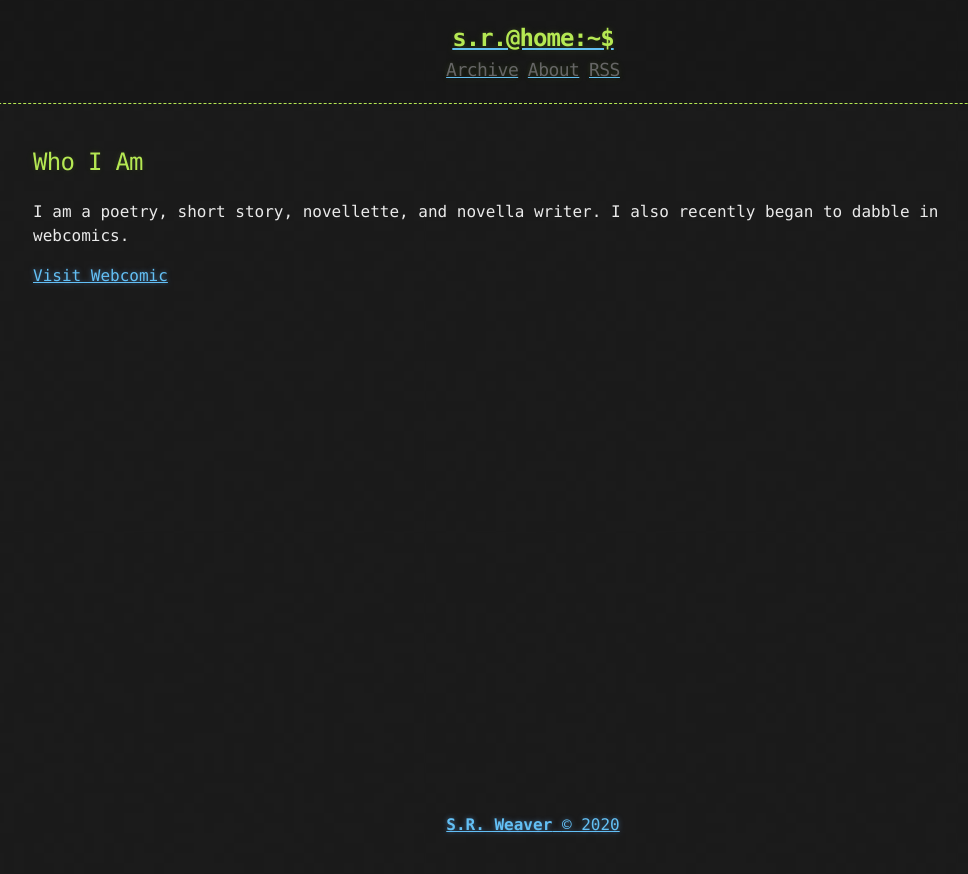
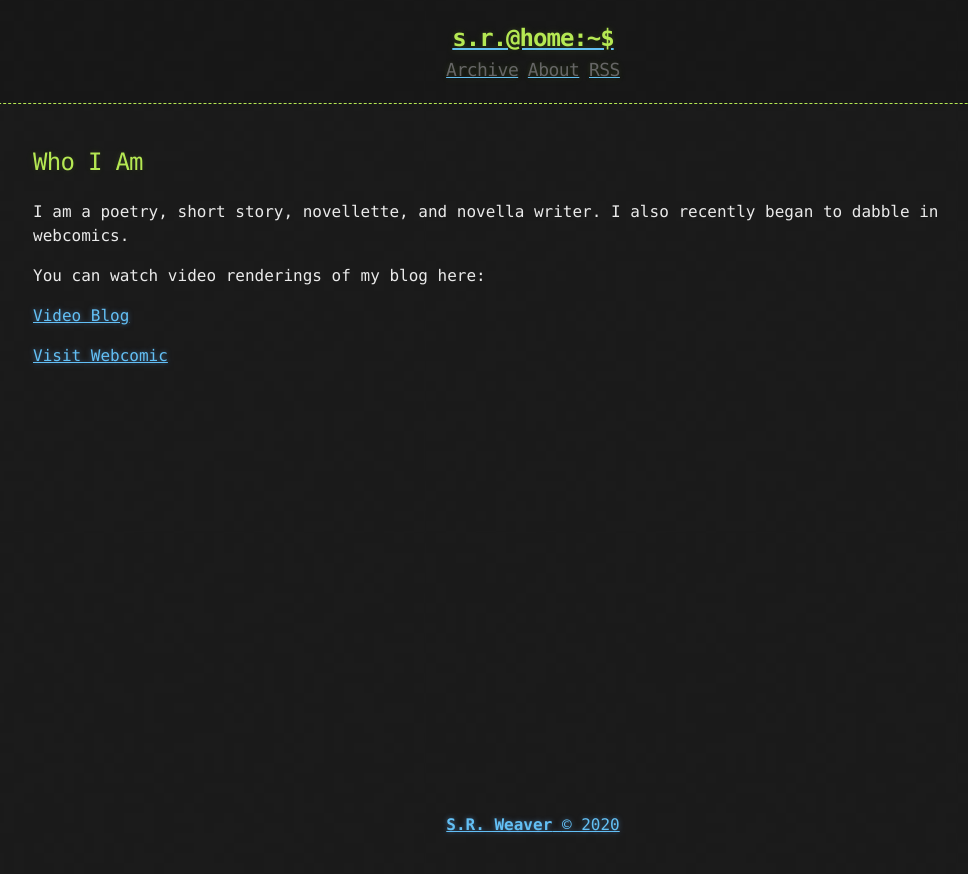
Before and after one commit to LWFlouisa/WeaverBlog, a Jekyll site: the page built from about.md, in a window 1280 px wide. Shown: the top 874 px of the page, without its empty margins (107-1075 px from the left). Built offline with Jekyll 4.4.1, drawn with Linux system fonts in a browser that asks for light colours.

Commit message:
Update about.md

```diff
--- a/about.md
+++ b/about.md
@@ -5,4 +5,8 @@ title: About
 ## Who I Am
 I am a poetry, short story, novellette, and novella writer. I also recently began to dabble in webcomics.
 
+You can watch video renderings of my blog here:
+
+[Video Blog](https://video.ploud.jp/video-channels/mytalkshow)
+
 [Visit Webcomic](https://lwflouisa.github.io/uploadedfairyalt/)
```
